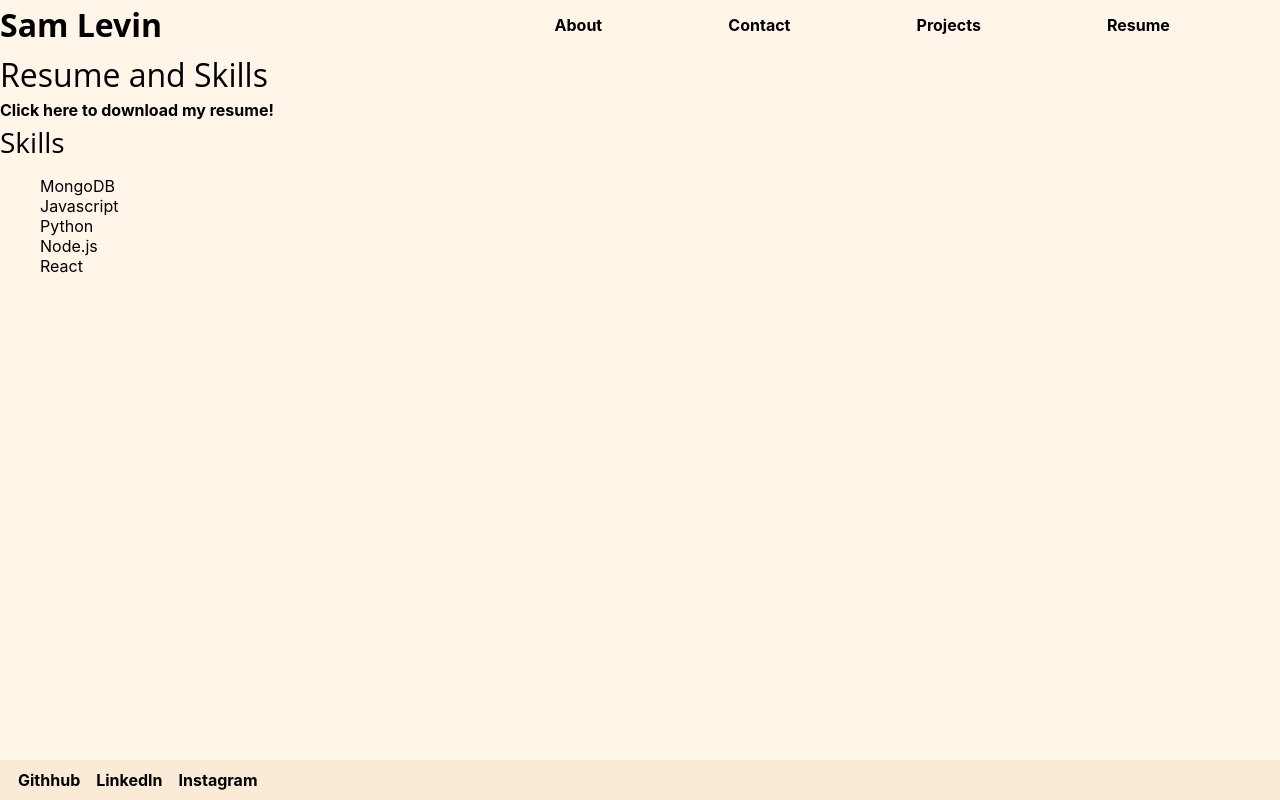
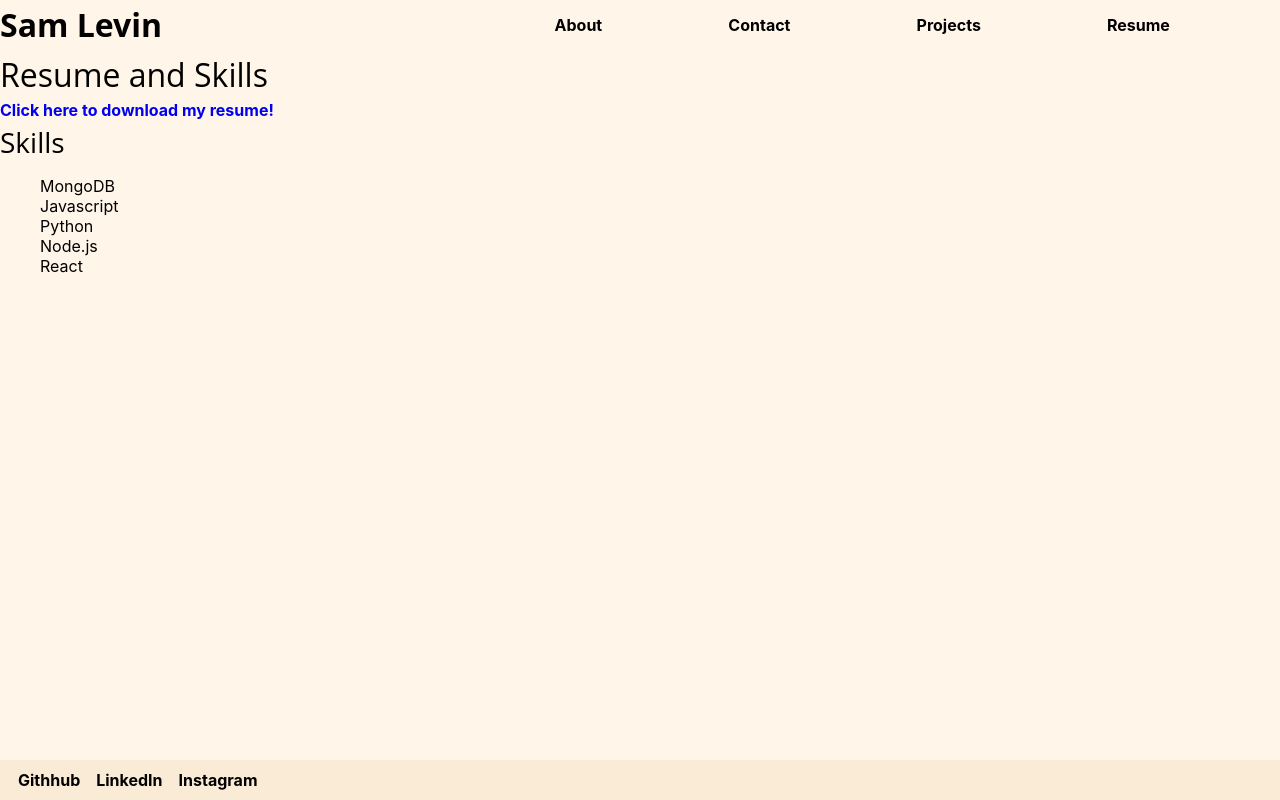
Before and after one commit to sam-levin/react-portfolio, a React (Create React App) app: page / in a window 1280 px wide. Both pictures are taken after a click on the link "Resume". Built offline with nearby package versions, Linux system fonts and the light colour scheme.

Commit message:
resume download capability

```diff
--- a/src/components/Resume/index.js
+++ b/src/components/Resume/index.js
@@ -1,10 +1,11 @@
 import React from "react";
+import Pdf from '../../assets/resume/Sam-Levin-Resume.pdf'
 
 const Resume = () => {
     return (
         <div>
             <h2>Resume and Skills</h2>
-            <a>Click here to download my resume!</a>
+            <a href={Pdf} target="blank">Click here to download my resume!</a>
             <h3>Skills</h3>
             <ul>
                 <li>MongoDB</li>
```
Also changed, not shown: 1 other file (tests, documents, lock files or other folders).
